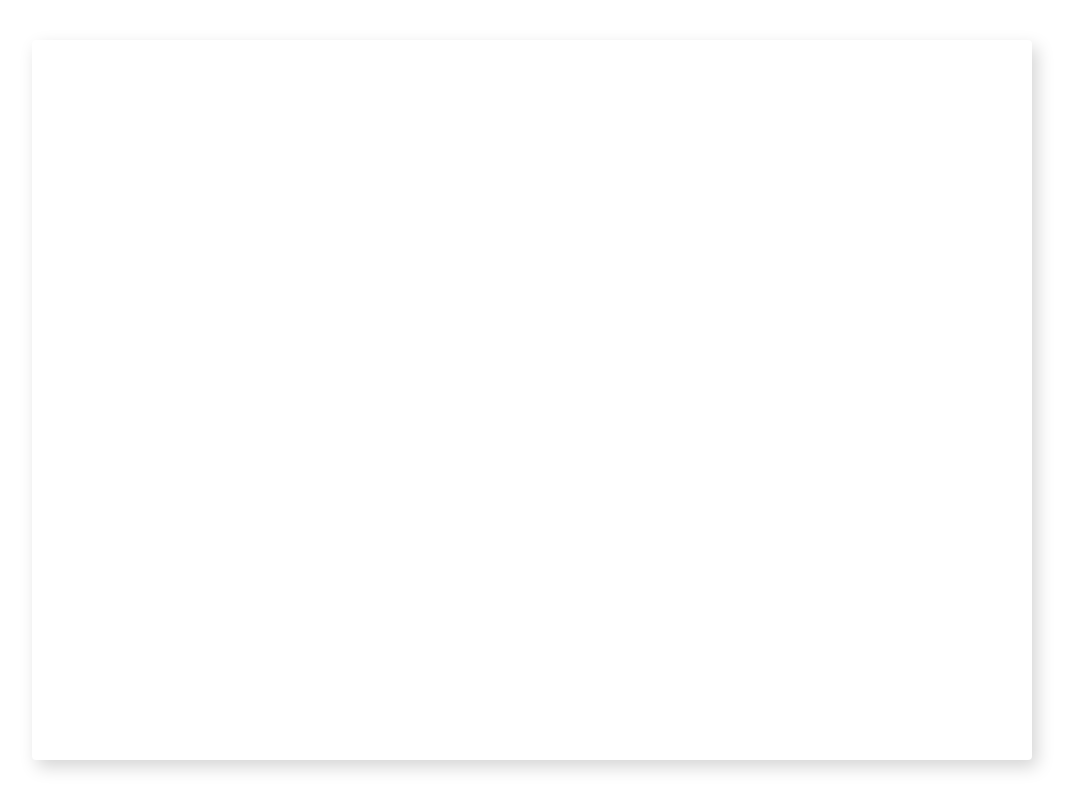
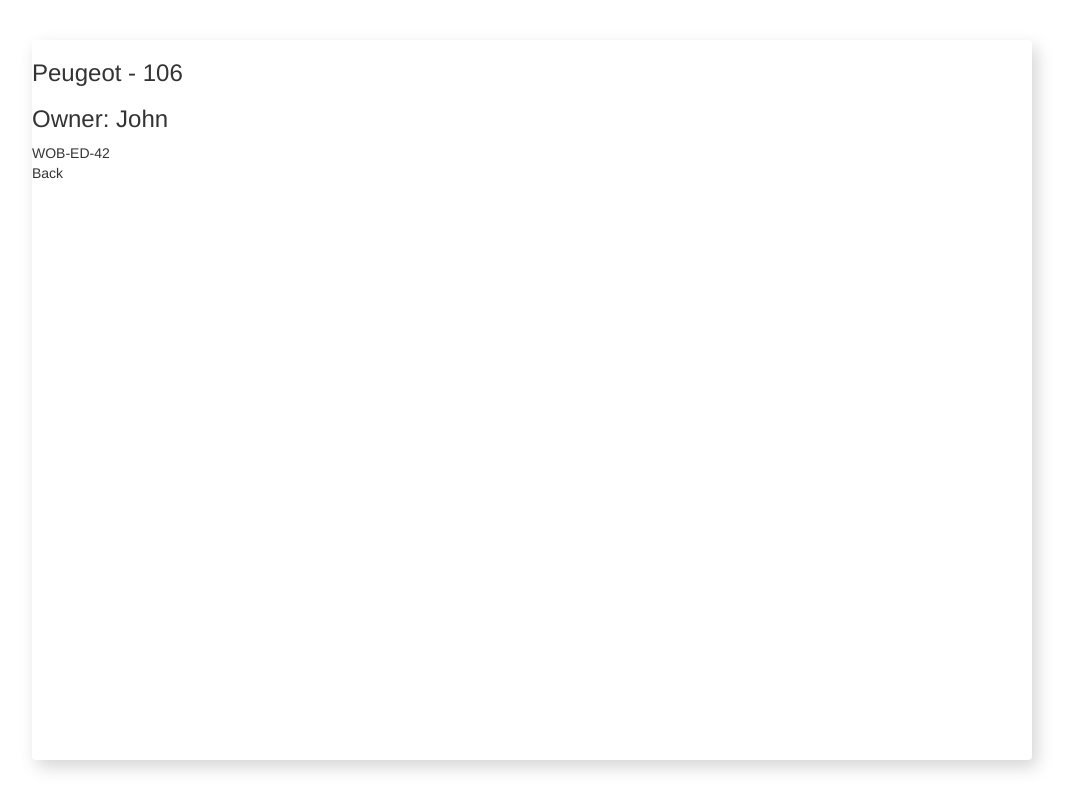
Before and after one commit to alexander101010/garage-redux, a React app: page /cars/1 in a window 1280 px wide. Shown: the whole page, without its empty margins (108-1181 px from the left). Built offline with nearby package versions, Linux system fonts and the light colour scheme.

Commit message:
hooked up id from url with car show page so navigation works with router

```diff
--- a/src/containers/cars_show.jsx
+++ b/src/containers/cars_show.jsx
@@ -1 +1,41 @@
 import React, { Component } from 'react';
+import { bindActionCreators } from 'redux';
+import { connect } from 'react-redux';
+import { Link } from 'react-router-dom';
+
+class CarsShow extends Component {
+  render() {
+    const car = this.props.car;
+    if (!car) {
+      return <p>Loading 🏎...</p>;
+    }
+    return (
+      <div>
+        <div className='car-show'>
+          <h3 className='car-show-make'>
+            {car.brand} - {car.model}
+          </h3>
+          <h3 className='car-show-owner'>
+            <span>Owner: </span>
+            {car.owner}
+          </h3>
+          <div className='car-show-plate'>{car.plate}</div>
+        </div>
+        <Link to='/'>Back </Link>
+      </div>
+    );
+  }
+}
+
+function mapStateToProps(state, ownProps) {
+  // get car from id in url
+  const idFromUrl = parseInt(ownProps.match.params.id, 10);
+  const car = state.cars.find((car) => car.id === idFromUrl);
+  return { car };
+}
+
+function mapDispatchToProps(dispatch) {
+  return bindActionCreators({}, dispatch);
+}
+
+export default connect(mapStateToProps, mapDispatchToProps)(CarsShow);
--- a/src/index.jsx
+++ b/src/index.jsx
@@ -70,8 +70,8 @@ ReactDOM.render(
       <div className='view-container'>
         <Switch>
           <Route path='/' exact component={CarsIndex} />
-          {/* <Route path='/cars/new' exact component={CarsNew} />
-          <Route path='/cars/:id' exact component={CarsShow} /> */}
+          {/* <Route path='/cars/new' exact component={CarsNew} /> */}
+          <Route path='/cars/:id' exact component={CarsShow} />
         </Switch>
       </div>
     </Router>
```
